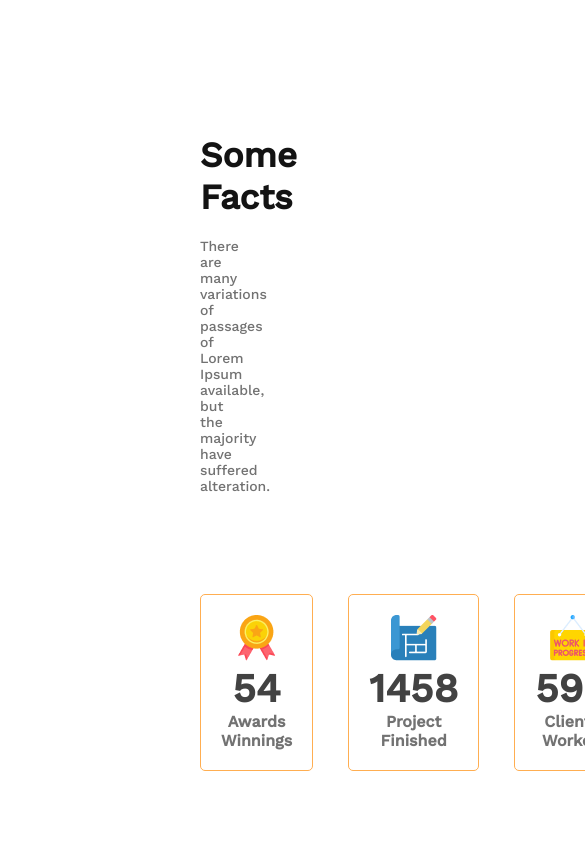
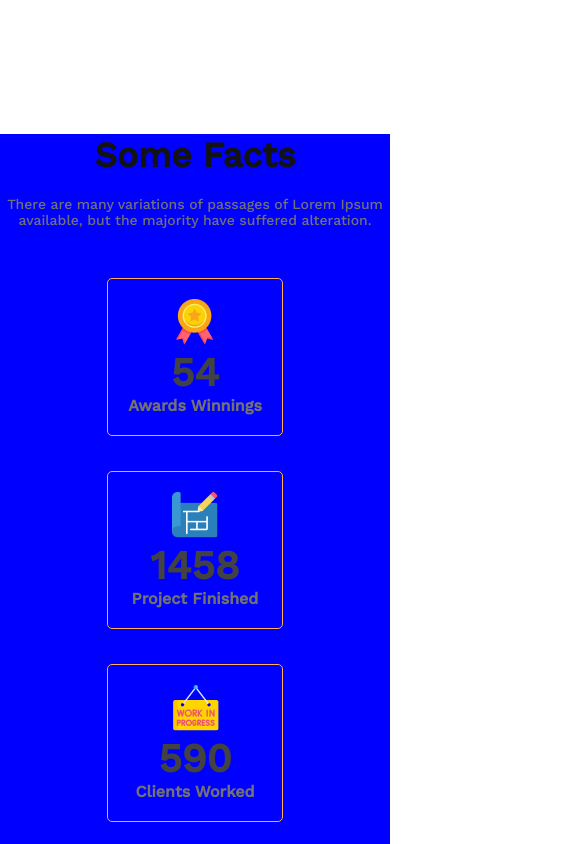
Before and after one commit to aminulislam2002/ph-assignment-number-two, a plain HTML site: page index.html in a window 390 px wide. Shown: the part 3760-4604 px from the top of the page, 585 px wide, since content can reach past the window. Drawn offline with nearby package versions, Linux system fonts and the light colour scheme.

Commit message:
ahieve section responsive

```diff
--- a/styles/style.css
+++ b/styles/style.css
@@ -346,5 +346,26 @@ footer {
     height: 100%;
   }
 
+  /* card section responsive */
+  .card-section {
+    margin: 0 auto;
+  }
+
   /* achieve section responsive */
+  .achieve-section {
+    background-color: blue;
+    margin: 0 auto;
+    gap: 50px;
+  }
+  .achieve-info {
+    align-items: center;
+    text-align: center;
+  }
+  .achieve-info-detail {
+    width: 100%;
+  }
+  .achievements-detail {
+    flex-direction: column;
+    margin: 0 auto;
+  }
 }
```
